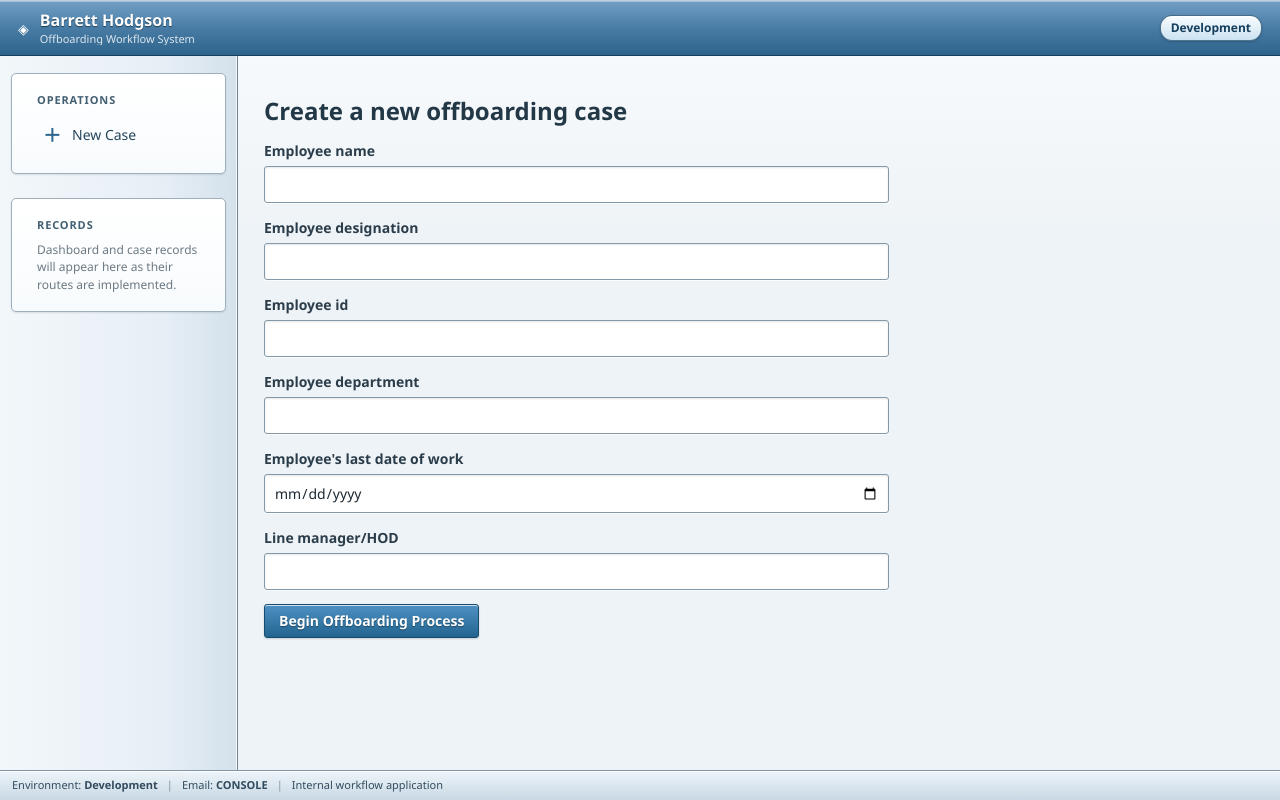
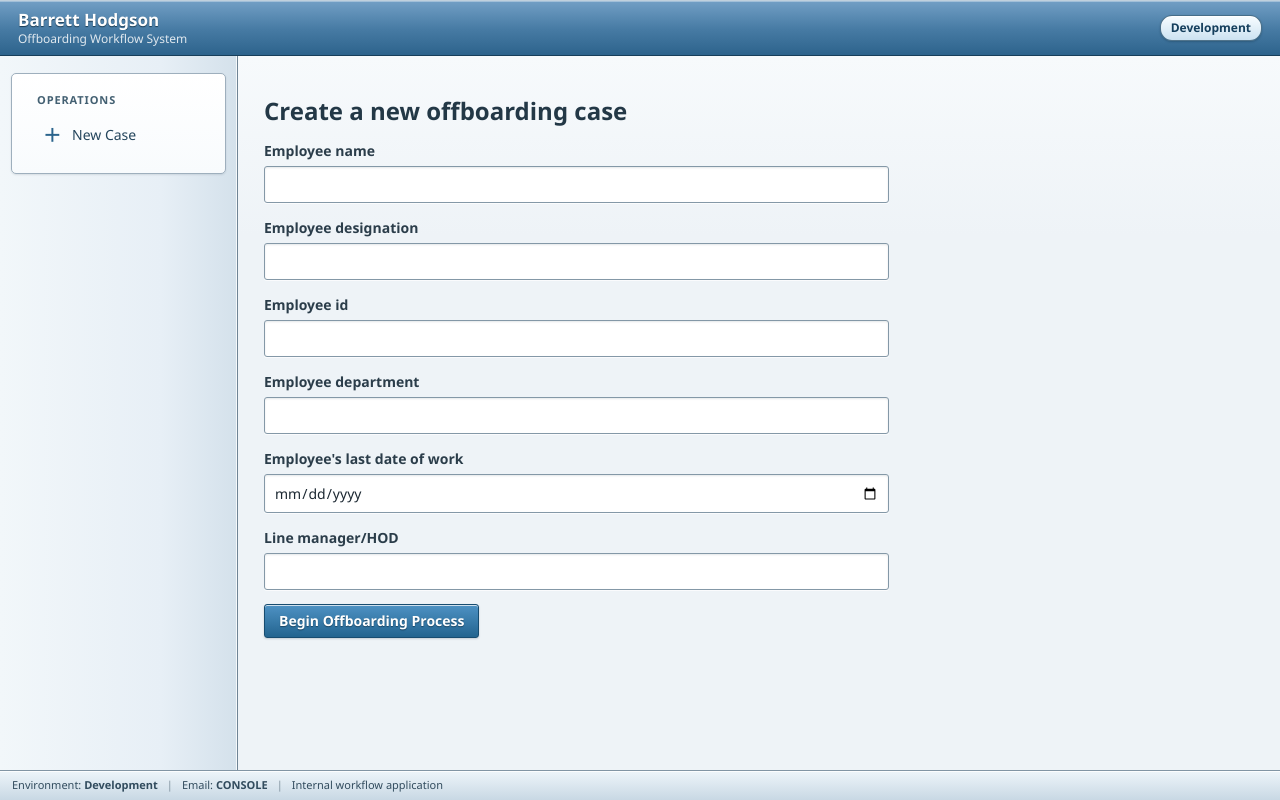
Before and after one commit to SyedOkashaShoaib/Off-boarding-workflow-automation, a Flask app: page /cases/create in a window 1280 px wide. Run offline with Flask 3, Linux system fonts and the light colour scheme.

Commit message:
cleaned application shell and feedback behavior

```diff
--- a/app/routes/case_routes.py
+++ b/app/routes/case_routes.py
@@ -134,25 +134,25 @@ def create_case():
             )
         )
 
-    if delivery_result is not None and delivery_result.success:
-        # flash(
-        #     (
-        #         f"Offboarding case {new_case.case_number} was created "
-        #         "successfully, and the initial task notification was "
-        #         "processed."
-        #     ),
-        #     "success",
-        # )
-        pass
-    else:
-        flash(
-            (
-                f"Offboarding case {new_case.case_number} was created "
-                "successfully, but the task notification was not "
-                "delivered successfully. It can be retried later."
-            ),
-            "warning",
-        )
+    # if delivery_result is not None and delivery_result.success:
+    #     # flash(
+    #     #     (
+    #     #         f"Offboarding case {new_case.case_number} was created "
+    #     #         "successfully, and the initial task notification was "
+    #     #         "processed."
+    #     #     ),
+    #     #     "success",
+    #     # )
+    #     pass
+    # else:
+    #     flash(
+    #         (
+    #             f"Offboarding case {new_case.case_number} was created "
+    #             "successfully, but the task notification was not "
+    #             "delivered successfully. It can be retried later."
+    #         ),
+    #         "warning",
+    #     )
 
     return redirect(
         url_for(
--- a/app/static/css/app.css
+++ b/app/static/css/app.css
@@ -240,7 +240,7 @@ textarea {
 }
 
 
-.application-header__name {
+/* .application-header__name {
     overflow: hidden;
     font-size: 16px;
     font-weight: 600;
@@ -248,10 +248,10 @@ textarea {
     text-overflow: ellipsis;
     text-shadow: 0 1px 1px rgba(14, 42, 61, 0.8);
     white-space: nowrap;
-}
+} */
 
 
-.application-header__subtitle {
+/* .application-header__subtitle {
     margin-top: 2px;
     overflow: hidden;
     color: rgba(255, 255, 255, 0.82);
@@ -259,7 +259,7 @@ textarea {
     line-height: 1.2;
     text-overflow: ellipsis;
     white-space: nowrap;
-}
+} */
 
 
 .application-header__utilities {
--- a/app/templates/base.html
+++ b/app/templates/base.html
@@ -62,12 +62,12 @@
 
             <div class="application-header__identity">
 
-                <span
+                <!-- <span
                     class="application-header__icon"
                     aria-hidden="true"
                 >
                     ◈
-                </span>
+                </span> -->
 
                 <div>
                     <div class="application-header__name">
@@ -143,7 +143,7 @@
                     </section>
 
 
-                    <section
+                    <!-- <section
                         class="navigation-group navigation-group--future"
                         aria-labelledby="records-navigation-title"
                     >
@@ -160,7 +160,7 @@
                             as their routes are implemented.
                         </p>
 
-                    </section>
+                    </section> -->
 
                 </nav>
 
--- a/app/templates/workflow/task_detail.html
+++ b/app/templates/workflow/task_detail.html
@@ -320,7 +320,7 @@
 {% endif %}
 
 
-<div class="confirmation-card">
+<!-- <div class="confirmation-card">
 
     <div class="notification-message">
         This development step displays the database-driven checklist
@@ -328,6 +328,6 @@
         and submission will be enabled in the next implementation piece.
     </div>
 
-</div>
+</div> -->
 
 {% endblock %}
```
